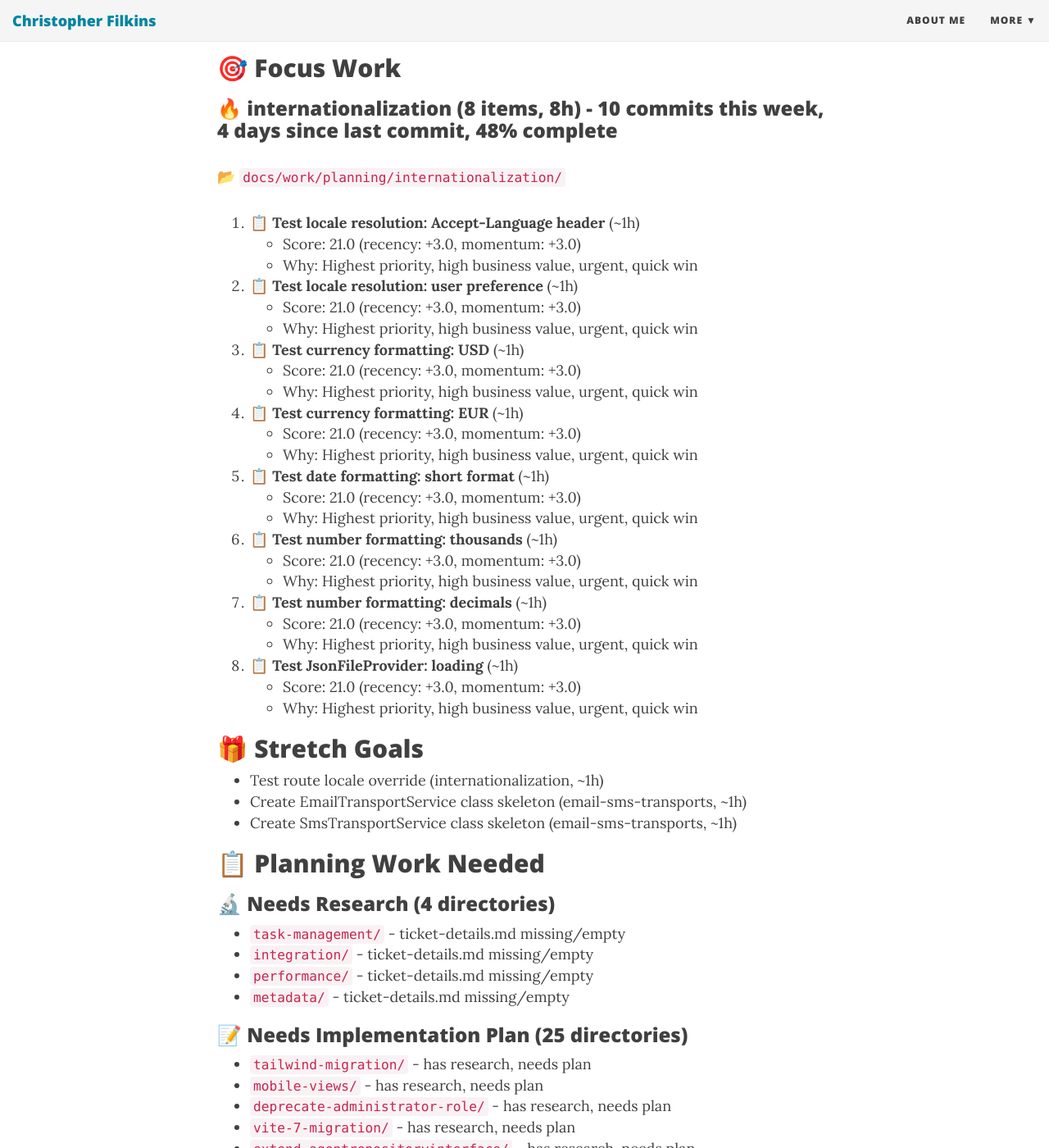
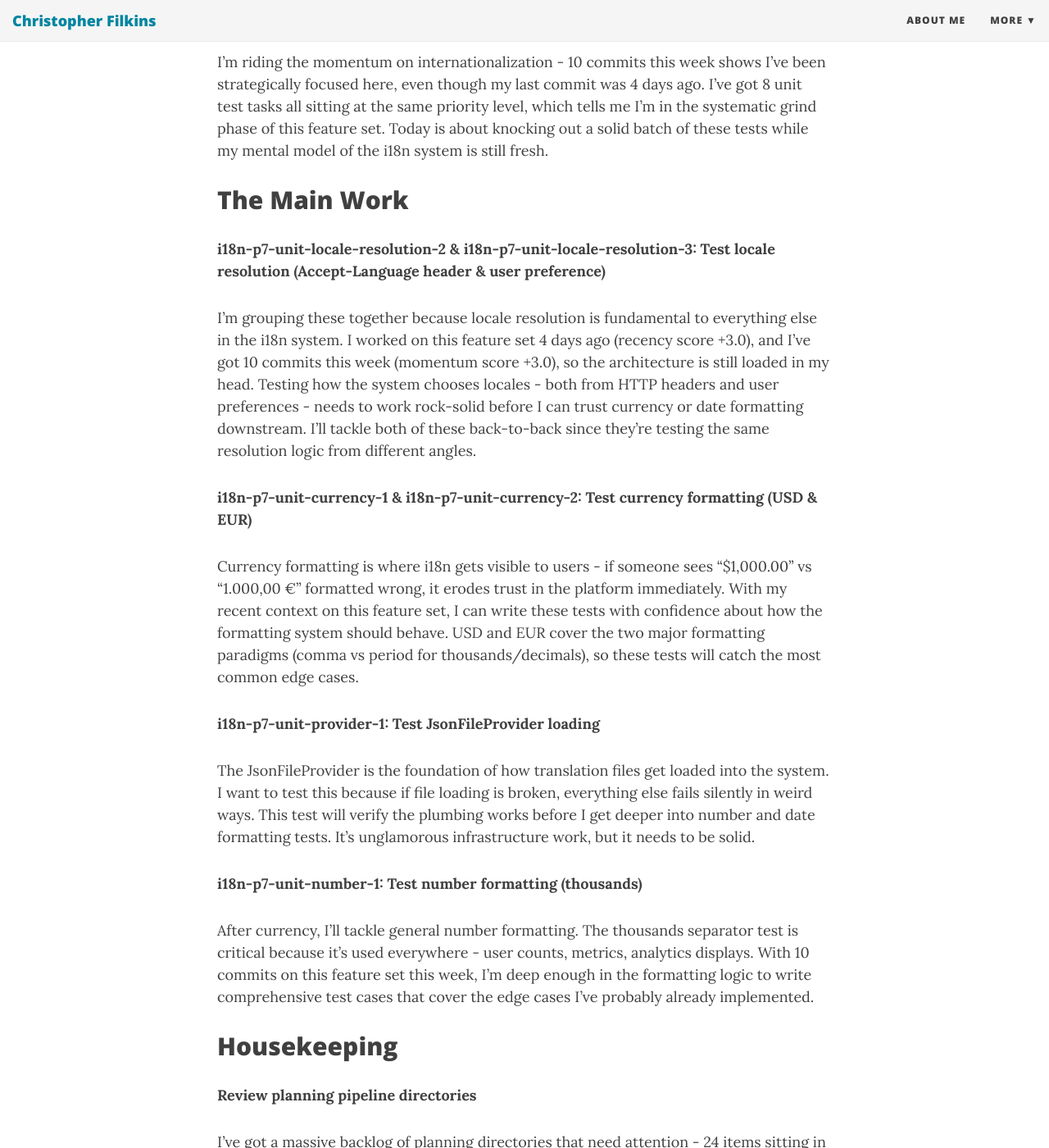
Before and after one commit to filchyboy/filchyboy.github.io, a Jekyll site: the page built from _posts/2026-01-25-todays-plan.md, in a window 1280 px wide and 1400 px high, scrolled down 310 px. Shown: the whole window at 82% size. Built offline with Jekyll 4.4.1, drawn with Linux system fonts in a browser that asks for light colours; nearby versions of some CDN libraries; some of the changed text lies outside the part shown.

Commit message:
Add daily plan: 2026-01-25

```diff
--- a/_posts/2026-01-25-todays-plan.md
+++ b/_posts/2026-01-25-todays-plan.md
@@ -4,75 +4,41 @@ title: "Daily Plan - 2026-01-25"
 date: 2026-01-25
 ---
 
-# Daily Plan - 2026-01-25
+# Daily Plan - Sunday, January 25, 2026
 
-**Generated:** 2026-01-25 14:47 UTC
-**Total Time:** 11 hours
+## Today's Theme
+I'm riding the momentum on internationalization - 10 commits this week shows I've been strategically focused here, even though my last commit was 4 days ago. I've got 8 unit test tasks all sitting at the same priority level, which tells me I'm in the systematic grind phase of this feature set. Today is about knocking out a solid batch of these tests while my mental model of the i18n system is still fresh.
 
-## 🎯 Focus Work
+## The Main Work
 
-### 🔥 internationalization (8 items, 8h) - 10 commits this week, 4 days since last commit, 48% complete
+**i18n-p7-unit-locale-resolution-2 & i18n-p7-unit-locale-resolution-3: Test locale resolution (Accept-Language header & user preference)**
 
-📂 `docs/work/planning/internationalization/`
+I'm grouping these together because locale resolution is fundamental to everything else in the i18n system. I worked on this feature set 4 days ago (recency score +3.0), and I've got 10 commits this week (momentum score +3.0), so the architecture is still loaded in my head. Testing how the system chooses locales - both from HTTP headers and user preferences - needs to work rock-solid before I can trust currency or date formatting downstream. I'll tackle both of these back-to-back since they're testing the same resolution logic from different angles.
 
-1. 📋 **Test locale resolution: Accept-Language header** (~1h)
-   - Score: 21.0 (recency: +3.0, momentum: +3.0)
-   - Why: Highest priority, high business value, urgent, quick win
+**i18n-p7-unit-currency-1 & i18n-p7-unit-currency-2: Test currency formatting (USD & EUR)**
 
-2. 📋 **Test locale resolution: user preference** (~1h)
-   - Score: 21.0 (recency: +3.0, momentum: +3.0)
-   - Why: Highest priority, high business value, urgent, quick win
+Currency formatting is where i18n gets visible to users - if someone sees "$1,000.00" vs "1.000,00 €" formatted wrong, it erodes trust in the platform immediately. With my recent context on this feature set, I can write these tests with confidence about how the formatting system should behave. USD and EUR cover the two major formatting paradigms (comma vs period for thousands/decimals), so these tests will catch the most common edge cases.
 
-3. 📋 **Test currency formatting: USD** (~1h)
-   - Score: 21.0 (recency: +3.0, momentum: +3.0)
-   - Why: Highest priority, high business value, urgent, quick win
+**i18n-p7-unit-provider-1: Test JsonFileProvider loading**
 
-4. 📋 **Test currency formatting: EUR** (~1h)
-   - Score: 21.0 (recency: +3.0, momentum: +3.0)
-   - Why: Highest priority, high business value, urgent, quick win
+The JsonFileProvider is the foundation of how translation files get loaded into the system. I want to test this because if file loading is broken, everything else fails silently in weird ways. This test will verify the plumbing works before I get deeper into number and date formatting tests. It's unglamorous infrastructure work, but it needs to be solid.
 
-5. 📋 **Test date formatting: short format** (~1h)
-   - Score: 21.0 (recency: +3.0, momentum: +3.0)
-   - Why: Highest priority, high business value, urgent, quick win
+**i18n-p7-unit-number-1: Test number formatting (thousands)**
 
-6. 📋 **Test number formatting: thousands** (~1h)
-   - Score: 21.0 (recency: +3.0, momentum: +3.0)
-   - Why: Highest priority, high business value, urgent, quick win
+After currency, I'll tackle general number formatting. The thousands separator test is critical because it's used everywhere - user counts, metrics, analytics displays. With 10 commits on this feature set this week, I'm deep enough in the formatting logic to write comprehensive test cases that cover the edge cases I've probably already implemented.
 
-7. 📋 **Test number formatting: decimals** (~1h)
-   - Score: 21.0 (recency: +3.0, momentum: +3.0)
-   - Why: Highest priority, high business value, urgent, quick win
+## Housekeeping
 
-8. 📋 **Test JsonFileProvider: loading** (~1h)
-   - Score: 21.0 (recency: +3.0, momentum: +3.0)
-   - Why: Highest priority, high business value, urgent, quick win
+**Review planning pipeline directories**
 
+I've got a massive backlog of planning directories that need attention - 24 items sitting in "Needs Implementation Plan" is getting unwieldy. I'm not going to tackle implementation plans today, but I should at least scan through 3-4 of them and add proper descriptions where it just says "[Brief description of what this feature/project is about and why it's important]". That placeholder text is bothering me, and it'll help future-me understand what's actually in the pipeline. I'll focus on the ones that sound most urgent: `deprecate-administrator-role`, `message-markas-fix`, and `shared-dlq-service`.
 
-## 🎁 Stretch Goals
+**Check quality reports setup**
 
-- Test route locale override (internationalization, ~1h)
-- Create EmailTransportService class skeleton (email-sms-transports, ~1h)
-- Create SmsTransportService class skeleton (email-sms-transports, ~1h)
+The quality reports are showing "unavailable (dev-tracker API not running)" - I need to verify whether this is actually broken or just not configured for my environment. If the API is supposed to be running locally, I should get that working so I have visibility into code quality trends. If it's an external service that's down, I need to document that somewhere so I'm not surprised every time I see this message.
 
-## 📋 Planning Work Needed
+## Parked
 
-### 🔬 Needs Research (4 directories)
+All the other i18n unit tests (date formatting, decimal number formatting) are on deck but realistically I can't knock out all 8 tasks today. I'm picking the 5-6 that give me the best coverage of the system's core functionality. The date and decimal tests are important but they're variations on patterns I'll already be testing with currency and thousands separators.
 
-- `task-management/` - ticket-details.md missing/empty
-- `integration/` - ticket-details.md missing/empty
-- `performance/` - ticket-details.md missing/empty
-- `metadata/` - ticket-details.md missing/empty
-
-### 📝 Needs Implementation Plan (25 directories)
-
-- `tailwind-migration/` - has research, needs plan
-- `mobile-views/` - has research, needs plan
-- `deprecate-administrator-role/` - has research, needs plan
-- `vite-7-migration/` - has research, needs plan
-- `extend-agentrepositoryinterface/` - has research, needs plan
-- ...and 20 more
-
-## 📌 Notes
-
-- 598 item(s) blocked - check dependencies
-- Total estimated time: 8 hours
+The entire planning pipeline is deliberately parked - 24 directories need work, but I'm not context-switching away from i18n momentum to write implementation plans today. That's weekend-brain-dump work or dedicated planning time, not heads-down coding time.
```
